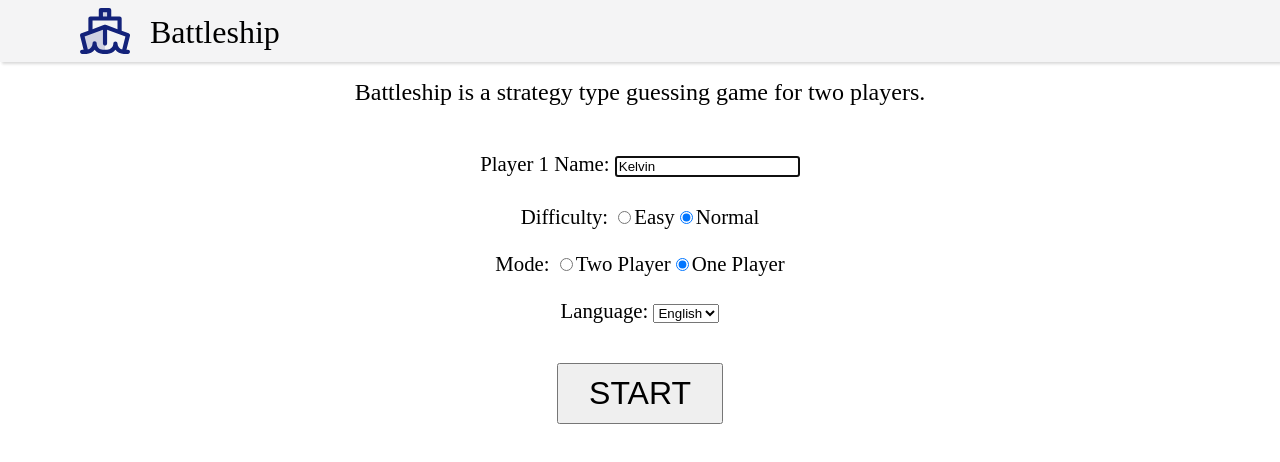
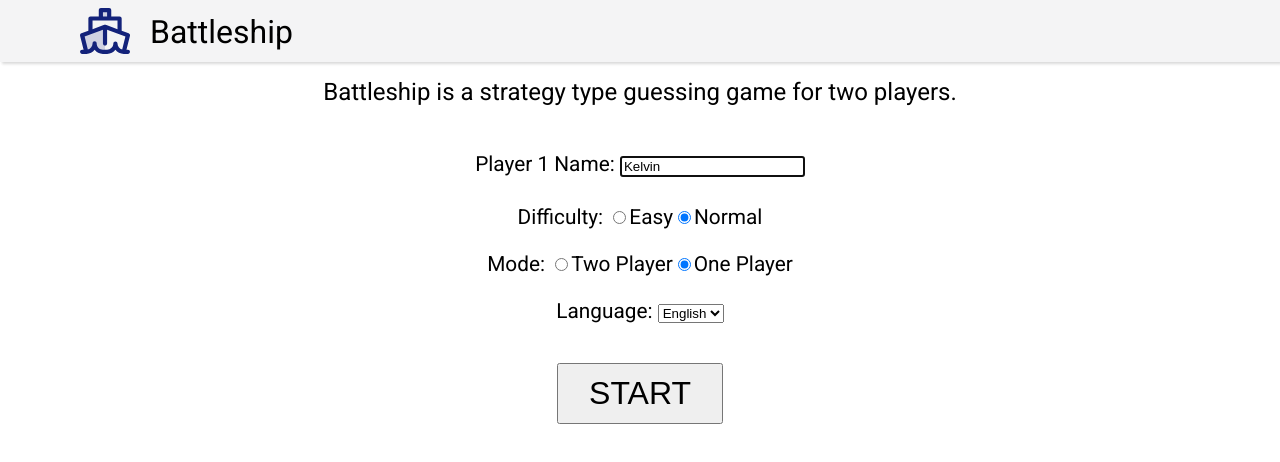
Before and after one commit to KelvinQiu802/battleship, a React (Vite) app: page / in a window 1280 px wide. Shown: the top 462 px of the page. Built offline with nearby package versions, Linux system fonts and the light colour scheme.

Commit message:
feat: 引入Roboto字体

```diff
--- a/index.html
+++ b/index.html
@@ -4,6 +4,12 @@
     <meta charset="UTF-8" />
     <link rel="icon" type="image/svg+xml" href="./src/assets/favicon.svg" />
     <meta name="viewport" content="width=device-width, initial-scale=1.0" />
+    <link rel="preconnect" href="https://fonts.googleapis.com" />
+    <link rel="preconnect" href="https://fonts.gstatic.com" crossorigin />
+    <link
+      href="https://fonts.googleapis.com/css2?family=Roboto:wght@100;300;400;500;700&display=swap"
+      rel="stylesheet"
+    />
     <title>Battleship</title>
   </head>
   <body>
--- a/src/index.css
+++ b/src/index.css
@@ -102,6 +102,7 @@
 }
 body {
   line-height: 1;
+  font-family: 'Roboto', sans-serif;
 }
 ol,
 ul {
```
